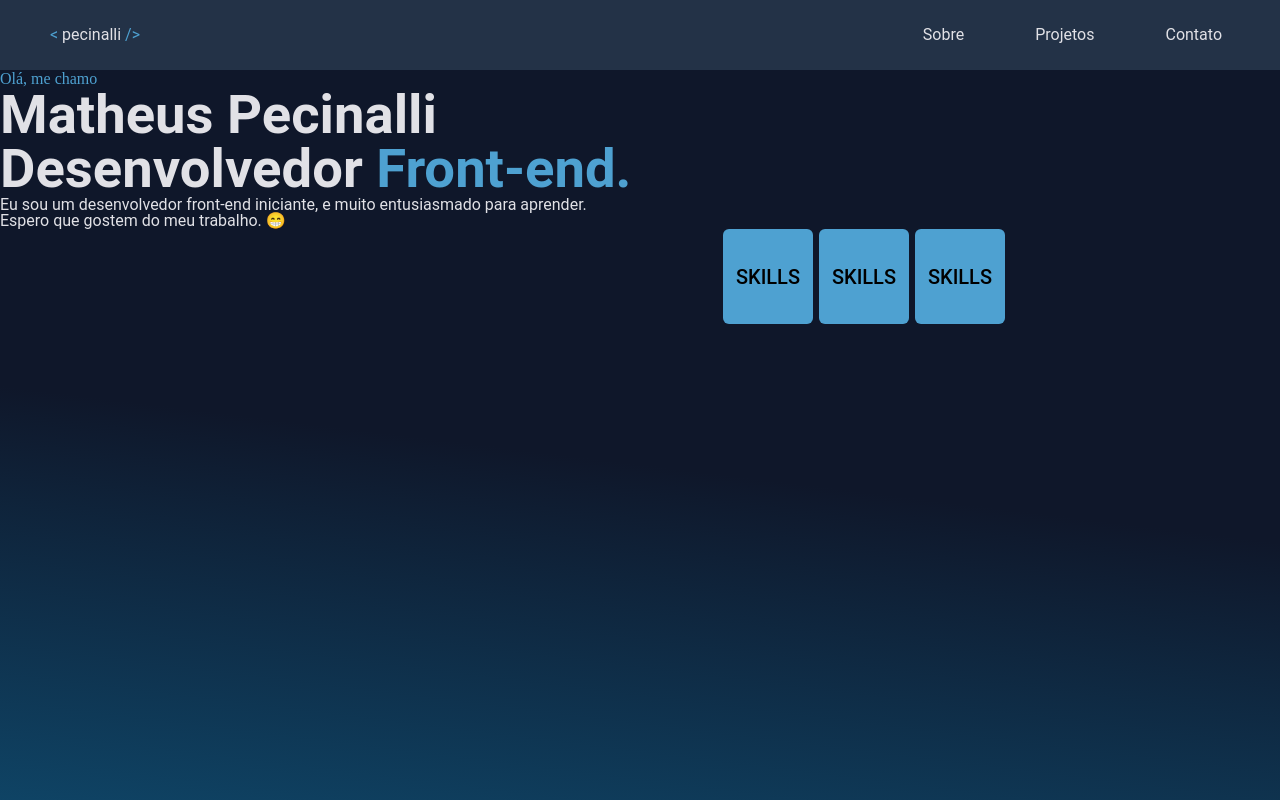
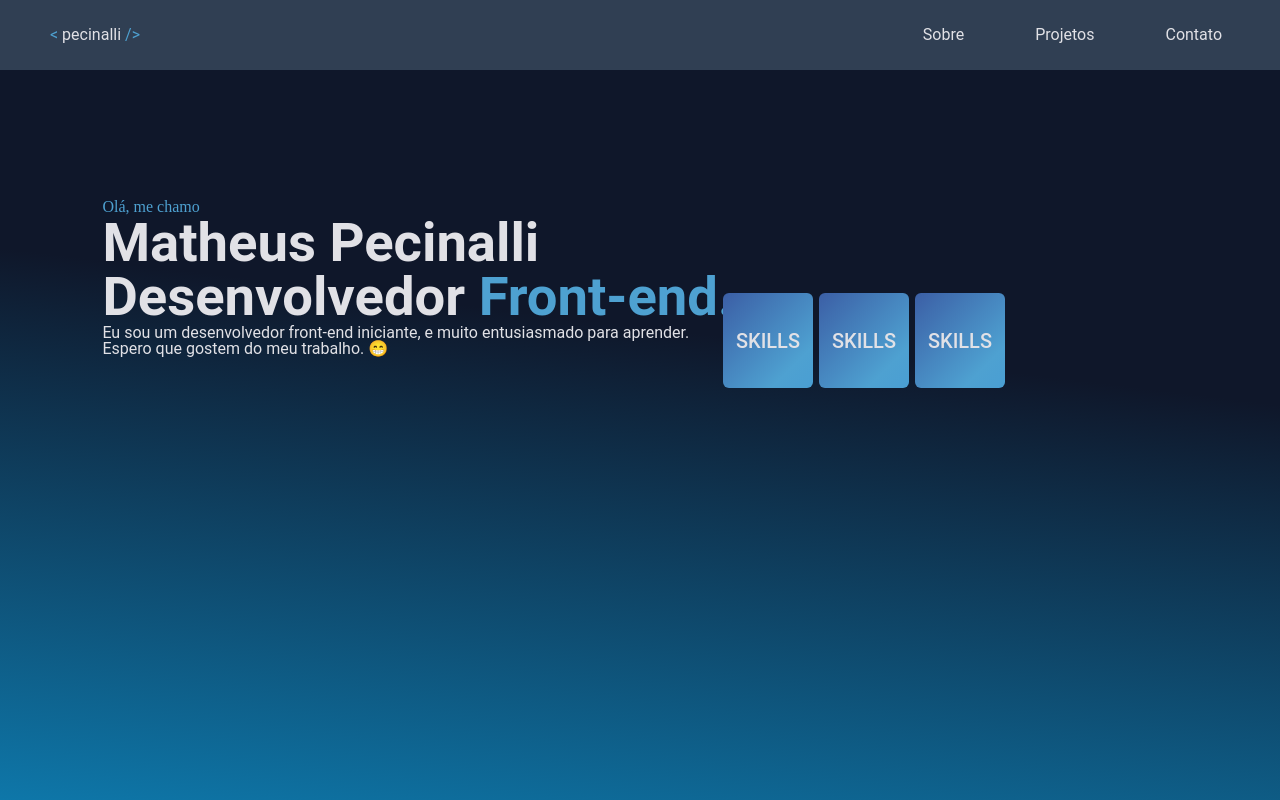
Before and after one commit to pecinallib/pecinallib.github.io, a plain HTML site: page index.html in a window 1280 px wide. Shown: the top 800 px of the page. Drawn offline with Linux system fonts and the light colour scheme.

Commit message:
Posições da descrição e detalhes das cards

```diff
--- a/css/global.css
+++ b/css/global.css
@@ -3,10 +3,7 @@ body {
   box-sizing: border-box;
 }
 
-.main{
-  display: block;
-  background: linear-gradient(187deg, #0f172a 35%, #0e83b9 100%, #6495ED, #5474d4);
-}
+/* NAV-BAR */
 
 .bg-menu .conteiner-nav {
   display:flex;
@@ -48,10 +45,30 @@ body {
  transition: all 0.1s ease-in-out;
 }
 
+/* DESCRIÇÃO */
 
-.descricao {
-  height: 1324px;
+.descrição {
+  /* display: flex; */
+
+  width: 58.33%;
 }
+
+.conteiner-desc{
+  display: block;
+  background: linear-gradient(187deg, #0f172a 35%, #0e83b9 100%, #6495ED, #5474d4);
+  /* position: relative; */
+  min-height: 100vh;
+  width: 100%;
+}
+
+.sobre {
+  display: flex;
+  padding-top: 10%;
+  flex-direction: column;
+  flex-wrap: wrap;
+  margin-left: 8%;
+}
+
 
 /* CARTAS */
 
@@ -65,6 +82,11 @@ body {
   border-radius: 6px;
 }
 
+.card:hover {
+  box-shadow: 10px 5px 20px black;
+  cursor: pointer;
+}
+
 #card {
   display: flex;
   justify-content: center;
@@ -74,7 +96,9 @@ body {
 }
 
 #front {
-  background-color: var(--color-4);
+  background: linear-gradient(-45deg, #3291DB, #4ea1d1, #2e2f86, #23d5ab);
+	background-size: 400% 400%;
+	animation: gradient 15s ease-in-out infinite;
   transform: rotateY(180deg);
   font: 500 1.25rem/1 "Roboto", sans-serif;
 }
@@ -83,6 +107,10 @@ body {
   backface-visibility: hidden;
   background-color: #0f172a;
   border: 1px solid #0f172a;
+}
+
+.conteiner-card {
+  margin-top: -5%;
 }
 
 .flip {
@@ -100,6 +128,11 @@ body {
   border-radius: 6px;
 }
 
+.card-2:hover {
+  box-shadow: 10px 5px 20px black;
+  cursor: pointer;
+}
+
 #card-2 {
   display: flex;
   justify-content: center;
@@ -109,7 +142,9 @@ body {
 }
 
 #front-2 {
-  background-color: var(--color-4);
+  background: linear-gradient(-45deg, #3291DB, #4ea1d1, #2e2f86, #23d5ab);
+	background-size: 400% 400%;
+	animation: gradient 15s ease-in-out infinite;
   transform: rotateY(180deg);
   font: 500 1.25rem/1 "Roboto", sans-serif;
 }
@@ -134,6 +169,11 @@ body {
   border-radius: 6px;
 }
 
+.card-3:hover {
+  box-shadow: 10px 5px 20px black;
+  cursor: pointer;
+}
+
 #card-3 {
   display: flex;
   justify-content: center;
@@ -143,7 +183,9 @@ body {
 }
 
 #front-3 {
-  background-color: var(--color-4);
+  background: linear-gradient(-45deg, #3291DB, #4ea1d1, #2e2f86, #23d5ab);
+	background-size: 400% 400%;
+	animation: gradient 15s ease-in-out infinite;
   transform: rotateY(180deg);
   font: 500 1.25rem/1 "Roboto", sans-serif;
 }
@@ -165,3 +207,16 @@ body {
 .img-js {
   height: 99px;
 }
+
+
+@keyframes gradient {
+	0% {
+		background-position: 0% 50%;
+	}
+	50% {
+		background-position: 100% 50%;
+	}
+	100% {
+		background-position: 0% 50%;
+	}
+}
--- a/index.html
+++ b/index.html
@@ -27,14 +27,16 @@
       </nav>
     </header>
     <div class="descricao">
+      <div class="conteiner-desc">
+        <div class="sobre">
           <h3 class="color-4">Olá, me chamo</h3>
           <h1 class="color-1 font-3">Matheus Pecinalli <br>Desenvolvedor <span class="color-4 detalhe-descricao">Front-end.</span></h1>
           <p class="color-1 font-1">Eu sou um desenvolvedor front-end iniciante, e muito entusiasmado para aprender. <br> Espero que gostem do meu trabalho. 😁</p>
+        </div>
 
-
-
+        <div class="conteiner-card">
           <div class="flip" id="card">
-        <div class="card" id="front">
+            <div class="card color-1" id="front">
               SKILLS
             </div>
             <div class="card" id="back">
@@ -43,7 +45,7 @@
           </div>
 
           <div class="flip-2" id="card-2">
-        <div class="card-2" id="front-2">
+            <div class="card-2 color-1" id="front-2">
               SKILLS
             </div>
             <div class="card-2" id="back-2">
@@ -52,18 +54,15 @@
           </div>
 
           <div class="flip-3" id="card-3">
-        <div class="card-3" id="front-3">
+            <div class="card-3 color-1" id="front-3">
               SKILLS
             </div>
             <div class="card-3" id="back-3">
               <img src="./img/JS.png" class="img-js">
             </div>
           </div>
-
-
-
-
-
+        </div>
+      </div>
     </div>
   </main>
   <script src="/script.js"></script>
```
Also changed, not shown: img/espada.png (added). Lines whose indentation alone changed are shown as unchanged.
